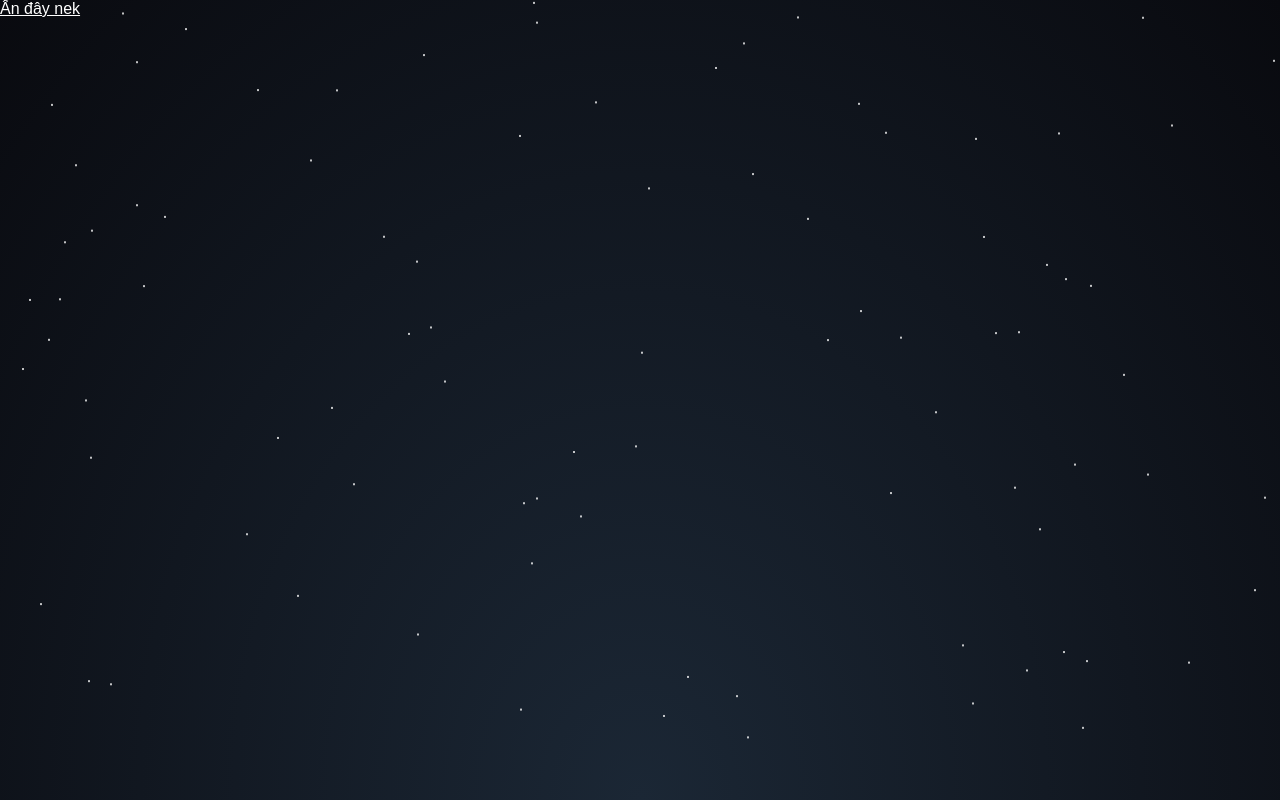
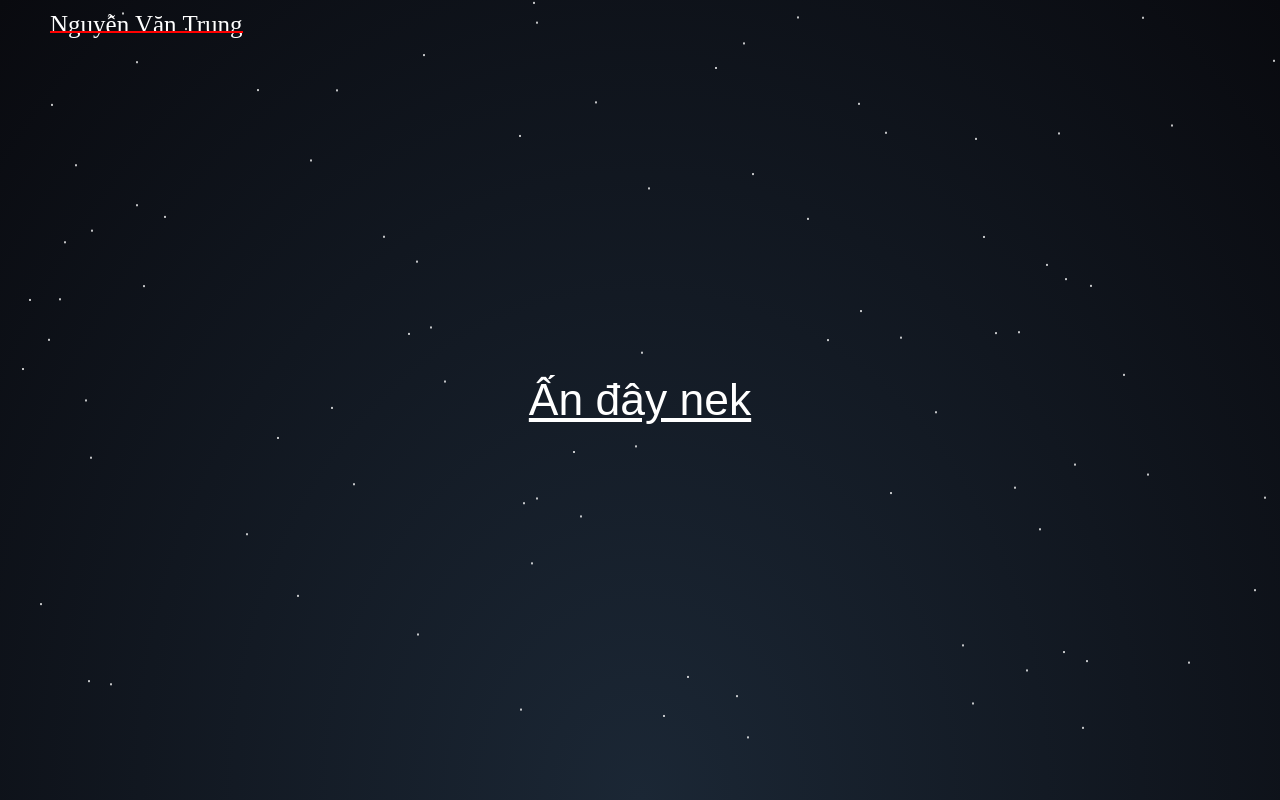
Before and after one commit to nguyenvtrung/nhatky, a plain HTML site: page index.html in a window 1280 px wide. Drawn offline with Linux system fonts and the light colour scheme; files that its build step writes are made by us from their sources; a web font is replaced by a local one.

Commit message:
Update index.html

```diff
--- a/index.html
+++ b/index.html
@@ -4,8 +4,8 @@
     <meta charset="UTF-8">
     <meta http-equiv="X-UA-Compatible" content="IE=edge">
     <meta name="viewport" content="width=device-width, initial-scale=1.0">
-    <link rel="stylesheet" href="./star.css">
-    <link rel="stylesheet" href="./index.css">
+    <link rel="stylesheet" href="./header/star.css">
+    <link rel="stylesheet" href="./header/index.css">
     <link rel="stylesheet" href="./index.css">
     <title>Trung</title>
 </head>
```
